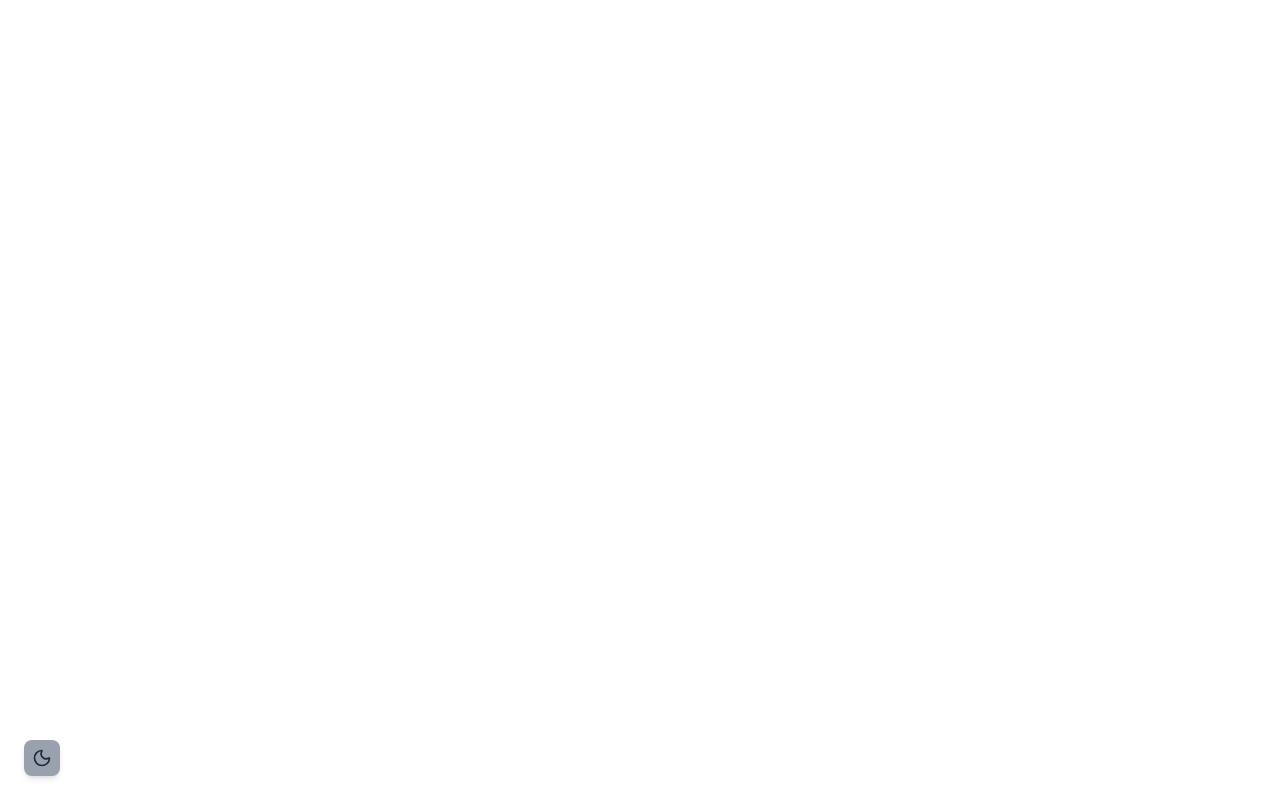
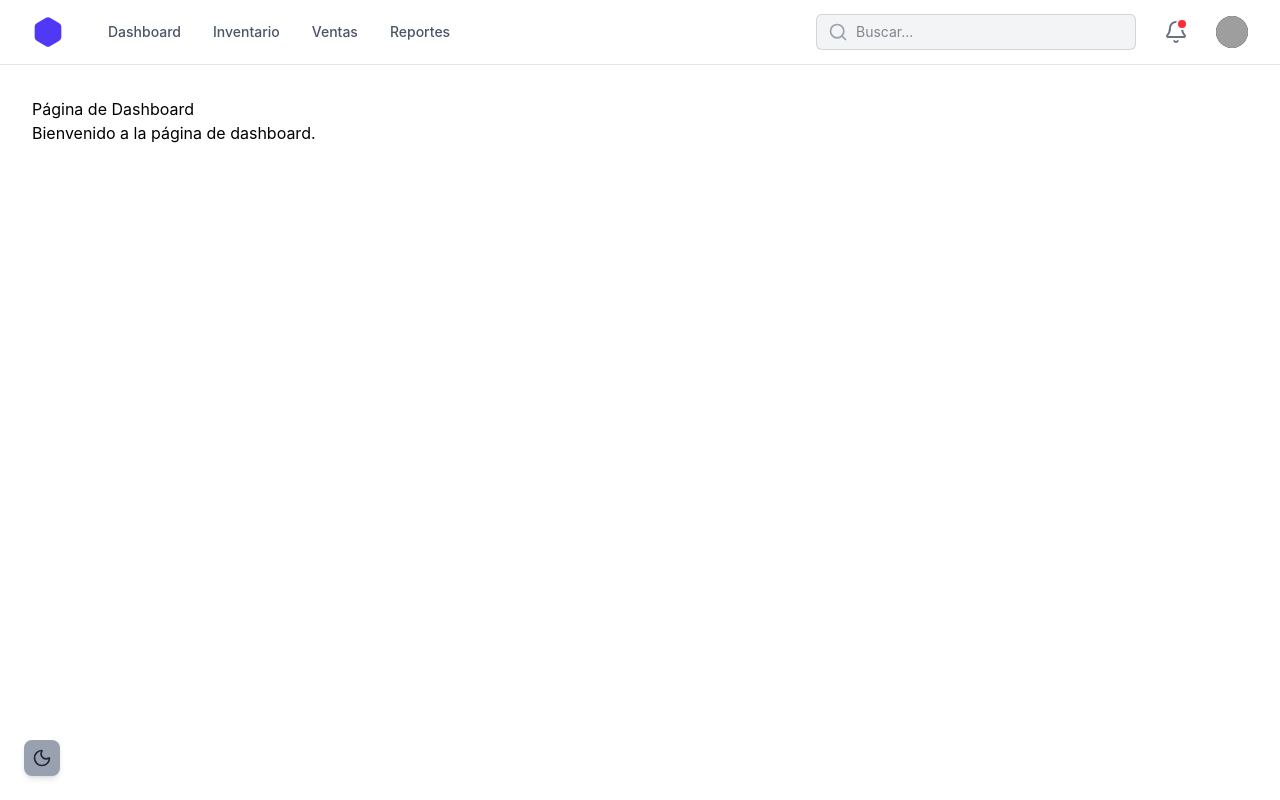
Before and after one commit to Gerson-Colmena/POS, a React (Vite) app: page /Dashboard in a window 1280 px wide. Before the commit this address had no page. Built offline with nearby package versions, Linux system fonts and the light colour scheme; grey boxes are pictures that could not be loaded.

Commit message:
agregando todas las paginas necesarias

```diff
--- a/src/App.jsx
+++ b/src/App.jsx
@@ -3,7 +3,12 @@ import { BrowserRouter as Router, Routes, Route } from 'react-router-dom';
 import Login from './pages/Login';
 import Tema from './components/ThemeToggle';
 import Inventario from './pages/InventarioPage';
+import Central from './pages/CentralLayout';
+import Ventas from './pages/VentasPage';
+import Reportes from './pages/ReportesPage';
+import Dashboard from './pages/DashboardPage';
 import './App.css'
+import DashboardPage from './pages/DashboardPage';
 
 function App() {
 
@@ -18,7 +23,13 @@ function App() {
 
         <Routes>
           <Route path="/" element={<Login />} />
-          <Route path="/Inventario" element={<Inventario/>} />
+
+          <Route element={<Central />}>
+            <Route path="/Ventas" element={<Ventas/>} />
+            <Route path="/Inventario" element={<Inventario/>} />
+            <Route path="/Reportes" element={<Reportes/>} />
+            <Route path="/Dashboard" element={<DashboardPage/>} />
+          </Route>
         </Routes>
       </div>
     </Router>
--- /dev/null
+++ b/src/components/NavBar.jsx
@@ -0,0 +1,138 @@
+import { useState, useRef, useEffect } from 'react';
+import { Link, useLocation } from 'react-router-dom';
+import { Search, Bell, Hexagon } from 'lucide-react';
+
+export default function Navbar() {
+    const location = useLocation();
+
+    // 1. Estados y Referencias para el Menú
+    const [isMenuOpen, setIsMenuOpen] = useState(false);
+    const menuRef = useRef(null);
+
+    // 2. Efecto para cerrar el menú si haces clic fuera de él
+    useEffect(() => {
+        const handleClickOutside = (event) => {
+            if (menuRef.current && !menuRef.current.contains(event.target)) {
+                setIsMenuOpen(false);
+            }
+        };
+        document.addEventListener('mousedown', handleClickOutside);
+        return () => document.removeEventListener('mousedown', handleClickOutside);
+    }, []);
+
+    const navigation = [
+        { name: 'Dashboard', href: '/dashboard' },
+        { name: 'Inventario', href: '/inventario' },
+        { name: 'Ventas', href: '/ventas' },
+        { name: 'Reportes', href: '/reportes' },
+    ];
+
+    return (
+        <nav className="bg-white dark:bg-[#111827] border-b border-gray-200 dark:border-gray-800 transition-colors duration-300">
+            <div className="mx-auto max-w-7xl px-4 sm:px-6 lg:px-8">
+                <div className="flex h-16 items-center justify-between gap-8">
+
+                <div className="flex items-center gap-8">
+                    <Link to="/dashboard" className="flex shrink-0 items-center text-indigo-600 dark:text-indigo-500">
+                        <Hexagon className="h-8 w-8 fill-current" />
+                    </Link>
+
+                    <div className="hidden md:block">
+                        <div className="flex items-baseline space-x-2">
+                            {navigation.map((item) => {
+                            const isActive = location.pathname === item.href;
+                            return (
+                                <Link
+                                key={item.name}
+                                to={item.href}
+                                className={`rounded-md px-3 py-2 text-sm font-medium transition-colors ${
+                                    isActive
+                                    ? 'bg-gray-100 dark:bg-gray-800 text-gray-900 dark:text-white'
+                                    : 'text-gray-600 dark:text-gray-300 hover:bg-gray-50 dark:hover:bg-gray-700 hover:text-gray-900 dark:hover:text-white'
+                                }`}
+                                >
+                                {item.name}
+                                </Link>
+                            );
+                            })}
+                        </div>
+                    </div>
+                </div>
+
+                <div className="flex flex-1 items-center justify-end gap-4 md:gap-6">
+
+                    <div className="w-full max-w-md lg:max-w-xs">
+                        <div className="relative">
+                            <div className="pointer-events-none absolute inset-y-0 left-0 flex items-center pl-3">
+                                <Search className="h-5 w-5 text-gray-400" />
+                            </div>
+                            <input
+                                id="search"
+                                name="search"
+                                type="search"
+                                placeholder="Buscar..."
+                                className="block w-full rounded-md border-0 py-1.5 pl-10 pr-3 bg-gray-100 dark:bg-gray-800/50 text-gray-900 dark:text-white ring-1 ring-inset ring-gray-300 dark:ring-gray-700 focus:ring-2 focus:ring-inset focus:ring-indigo-600 dark:focus:ring-indigo-500 sm:text-sm sm:leading-6 transition-colors duration-300"
+                            />
+                        </div>
+                    </div>
+
+                    <button
+                        type="button"
+                        className="relative shrink-0 rounded-full p-1 text-gray-500 dark:text-gray-400 hover:text-gray-900 dark:hover:text-white focus:outline-none focus:ring-2 focus:ring-indigo-500 focus:ring-offset-2 dark:focus:ring-offset-gray-900 transition-colors"
+                    >
+                        <span className="sr-only">Ver notificaciones</span>
+                        <Bell className="h-6 w-6" />
+                        <span className="absolute top-1 right-1.5 block h-2 w-2 rounded-full bg-red-500 ring-2 ring-white dark:ring-gray-900" />
+                    </button>
+
+                    {/* 3. Avatar del Usuario + Menú Desplegable */}
+                    <div className="relative shrink-0" ref={menuRef}>
+                        <button
+                            type="button"
+                            className="flex rounded-full bg-gray-800 text-sm focus:outline-none focus:ring-2 focus:ring-indigo-500 focus:ring-offset-2 dark:focus:ring-offset-gray-900"
+                            onClick={() => setIsMenuOpen(!isMenuOpen)}
+                        >
+                            <span className="sr-only">Abrir menú de usuario</span>
+                            <img
+                                className="h-8 w-8 rounded-full object-cover"
+                                src="https://images.unsplash.com/photo-1472099645785-5658abf4ff4e?ixlib=rb-1.2.1&ixid=eyJhcHBfaWQiOjEyMDd9&auto=format&fit=facearea&facepad=2&w=256&h=256&q=80"
+                                alt="Perfil del usuario"
+                            />
+                        </button>
+
+                        {/* EL MINI MENÚ */}
+                        {isMenuOpen && (
+                            <div className="absolute right-0 z-10 mt-2 w-48 origin-top-right rounded-md bg-white dark:bg-gray-800 py-1 shadow-lg ring-1 ring-black/5 dark:ring-white/10 focus:outline-none transition-all">
+                                <Link
+                                    to="/perfil"
+                                    className="block px-4 py-2 text-sm text-gray-700 dark:text-gray-300 hover:bg-gray-100 dark:hover:bg-gray-700 transition-colors"
+                                    onClick={() => setIsMenuOpen(false)}
+                                >
+                                    Tu Perfil
+                                </Link>
+                                <Link
+                                    to="/configuracion"
+                                    className="block px-4 py-2 text-sm text-gray-700 dark:text-gray-300 hover:bg-gray-100 dark:hover:bg-gray-700 transition-colors"
+                                    onClick={() => setIsMenuOpen(false)}
+                                >
+                                    Configuración
+                                </Link>
+                                <button
+                                    onClick={() => {
+                                        setIsMenuOpen(false);
+                                        // Aquí irá la lógica para cerrar sesión (volver al login)
+                                    }}
+                                    className="block w-full text-left px-4 py-2 text-sm text-gray-700 dark:text-gray-300 hover:bg-gray-100 dark:hover:bg-gray-700 transition-colors"
+                                >
+                                    Cerrar sesión
+                                </button>
+                            </div>
+                        )}
+                    </div>
+
+                </div>
+                </div>
+            </div>
+        </nav>
+    );
+}
--- a/src/components/login/LoginPage.jsx
+++ b/src/components/login/LoginPage.jsx
@@ -8,7 +8,7 @@ export default function LoginPage() {
         e.preventDefault();
         // Aquí ira mi lógica de Supabase después
         // Por ahora, simulamos que entra con éxito:
-        navigate('/inventario');
+        navigate('/Ventas');
     };
 return (
     <>
--- /dev/null
+++ b/src/pages/CentralLayout.jsx
@@ -0,0 +1,14 @@
+import { Outlet } from 'react-router-dom';
+import Navbar from '../components/NavBar';
+
+export default function MainLayout() {
+    return (
+        <>
+        <Navbar />
+        {/* Contenedor principal para que tus páginas no peguen con los bordes */}
+        <main className="mx-auto max-w-7xl px-4 sm:px-6 lg:px-8 py-8">
+            <Outlet />
+        </main>
+        </>
+    );
+}
--- /dev/null
+++ b/src/pages/DashboardPage.jsx
@@ -0,0 +1,11 @@
+
+const DashboardPage = () => {
+    return (
+        <div>
+            <h1>Página de Dashboard</h1>
+            <p>Bienvenido a la página de dashboard.</p>
+        </div>
+    );
+};
+
+export default DashboardPage;
--- a/src/pages/InventarioPage.jsx
+++ b/src/pages/InventarioPage.jsx
@@ -1,4 +1,4 @@
-
+import Navbar from '../components/NavBar.jsx';
 
 const InventarioPage = () => {
     return (
--- /dev/null
+++ b/src/pages/ReportesPage.jsx
@@ -0,0 +1,11 @@
+
+const ReportesPage = () => {
+    return (
+        <div>
+        <h1>Página de Reportes</h1>
+        <p>Bienvenido a la página de reportes.</p>
+        </div>
+    );
+};
+
+export default ReportesPage;
--- /dev/null
+++ b/src/pages/VentasPage.jsx
@@ -0,0 +1,12 @@
+
+
+const VentasPage = () => {
+    return (
+        <div>
+        <h1>Página de Ventas</h1>
+        <p>Bienvenido a la página de ventas.</p>
+        </div>
+    );
+};
+
+export default VentasPage;
```
Lines whose indentation alone changed are shown as unchanged.
